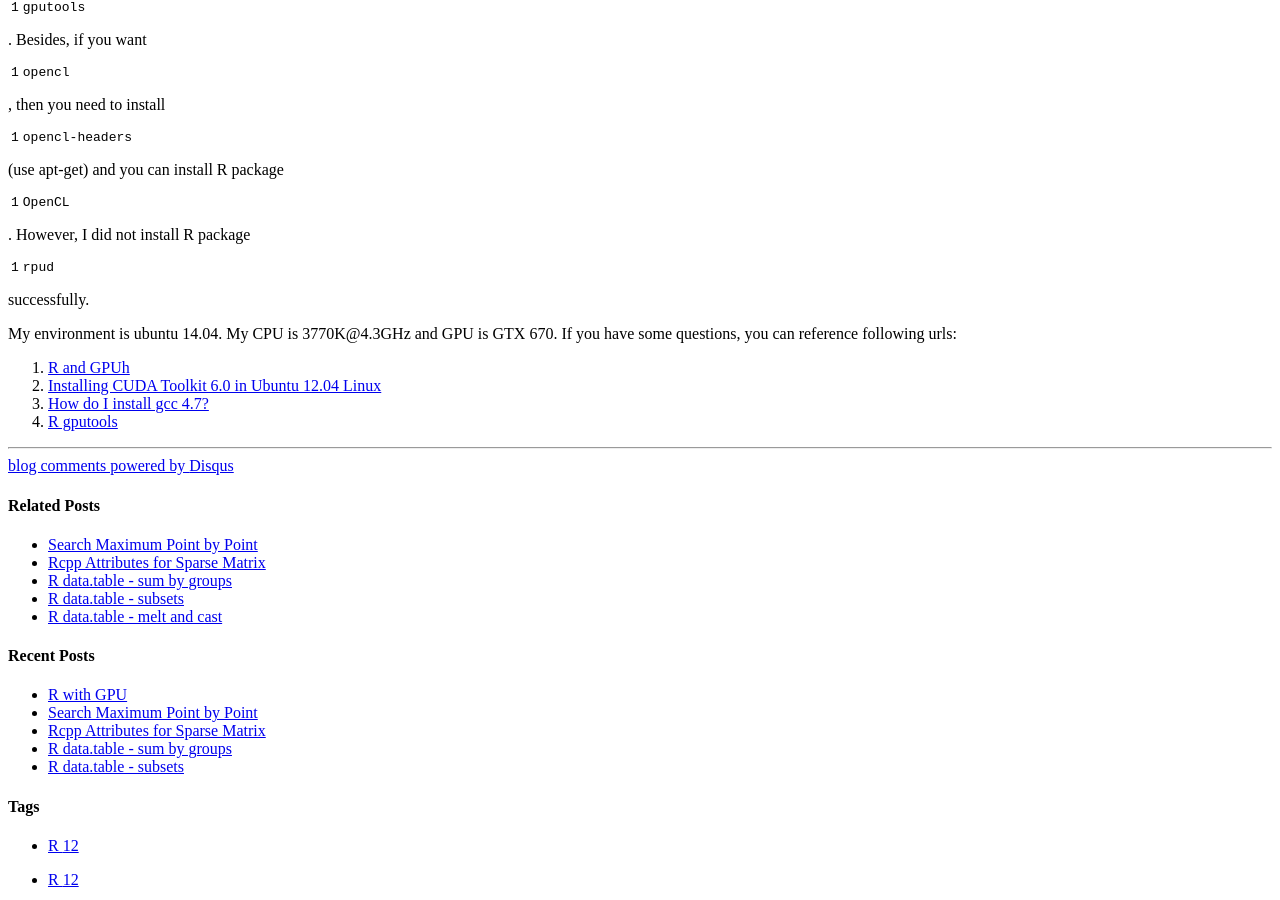
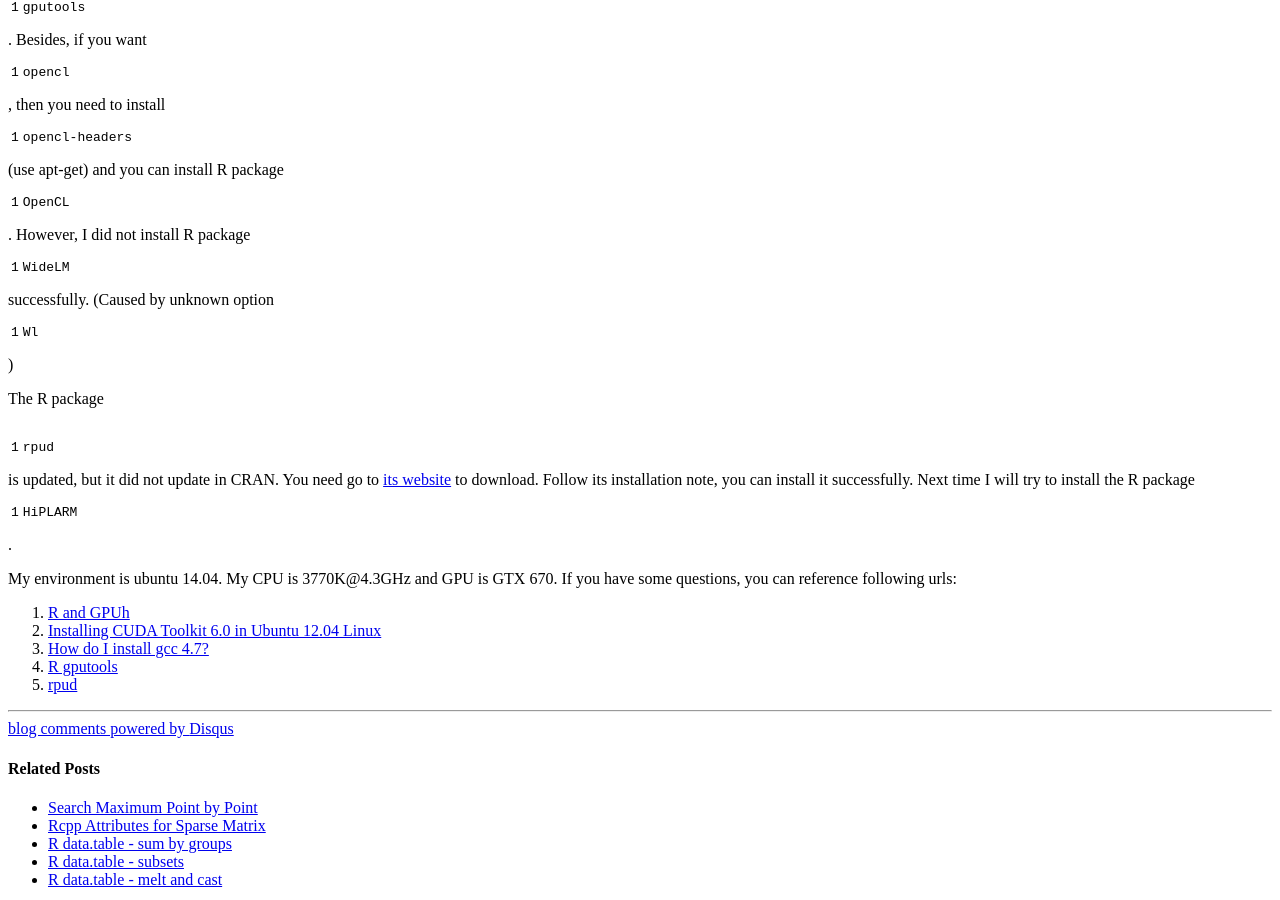
Before and after one commit to chengyucatch/chingchuan-chen.github.com, a Jekyll site: the page built from _posts/2014-08-03-R-with-GPU.md, in a window 1280 px wide and 900 px high, scrolled down 1231 px. Built offline with Jekyll 4.4.1, drawn with Linux system fonts in a browser that asks for light colours; nearby versions of some CDN libraries; library files that are not in the unit come from our copies; comment, search, counter and statistics services are not loaded.

Commit message:
new post

```diff
--- a/_posts/2014-08-03-R-with-GPU.md
+++ b/_posts/2014-08-03-R-with-GPU.md
@@ -59,7 +59,9 @@ export CUDA_HOME=/usr/local/cuda-6.0
 export R_INC_PATH=/usr/local/lib/R/include
 {% endhighlight %}
 
-Then you can use CUDA and start to install R package `gputools`. Besides, if you want `opencl`, then you need to install `opencl-headers` (use apt-get) and you can install R package `OpenCL`. However, I did not install R package `rpud` successfully.
+Then you can use CUDA and start to install R package `gputools`. Besides, if you want `opencl`, then you need to install `opencl-headers` (use apt-get) and you can install R package `OpenCL`. However, I did not install R package `WideLM` successfully. (Caused by unknown option `Wl`)
+
+The R package `rpud` is updated, but it did not update in CRAN. You need go to [its website](http://www.r-tutor.com/content/download) to download. Follow its installation note, you can install it successfully. Next time I will try to install the R package `HiPLARM`.
 
 My environment is ubuntu 14.04. My CPU is 3770K@4.3GHz and GPU is GTX 670. If you have some questions, you can reference following urls:
 
@@ -67,3 +69,4 @@ My environment is ubuntu 14.04. My CPU is 3770K@4.3GHz and GPU is GTX 670. If yo
 2. [Installing CUDA Toolkit 6.0 in Ubuntu 12.04 Linux](http://www.r-tutor.com/gpu-computing/cuda-installation/cuda6.0-ubuntu)
 3. [How do I install gcc 4.7?](http://askubuntu.com/questions/113291/how-do-i-install-gcc-4-7)
 4. [R gputools](http://linuxonmac.wordpress.com/2011/05/24/r-gputools/)
+5. [rpud](http://www.r-tutor.com/gpu-computing/rpud-installation)
```
